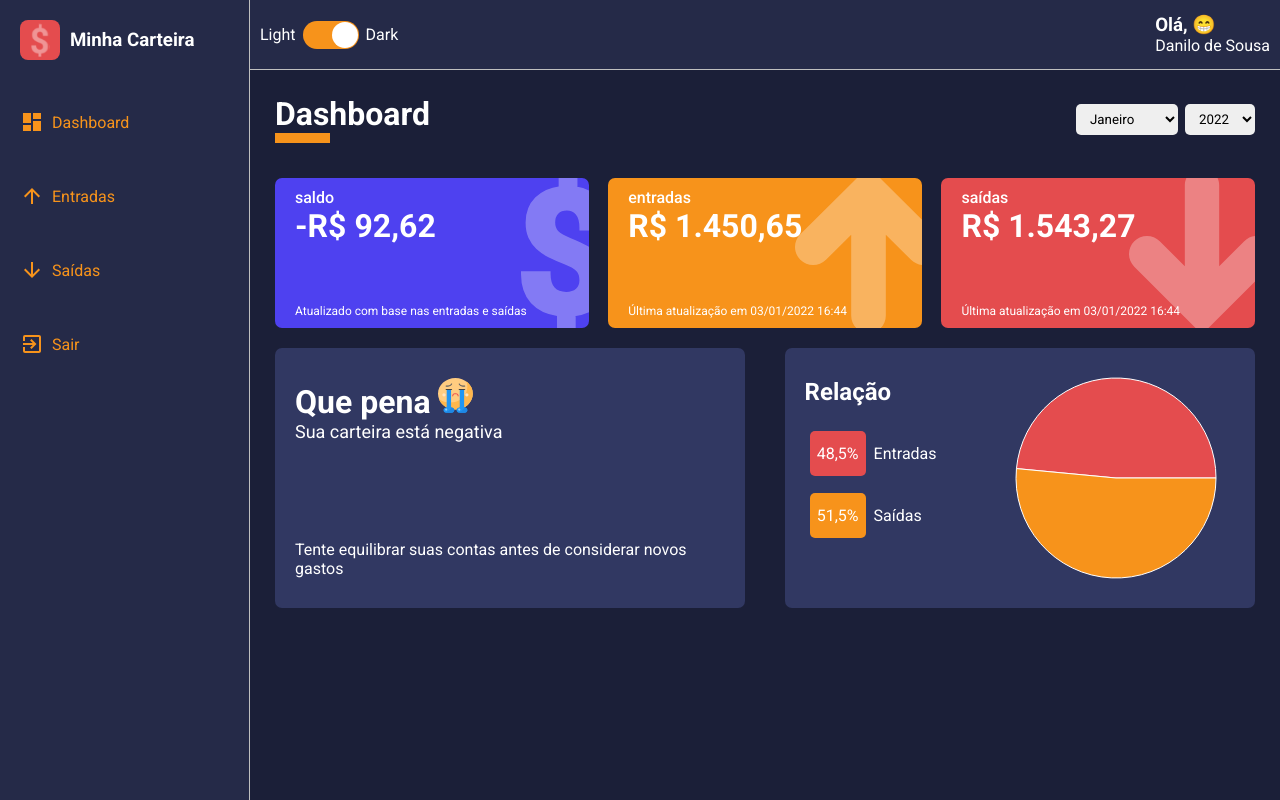
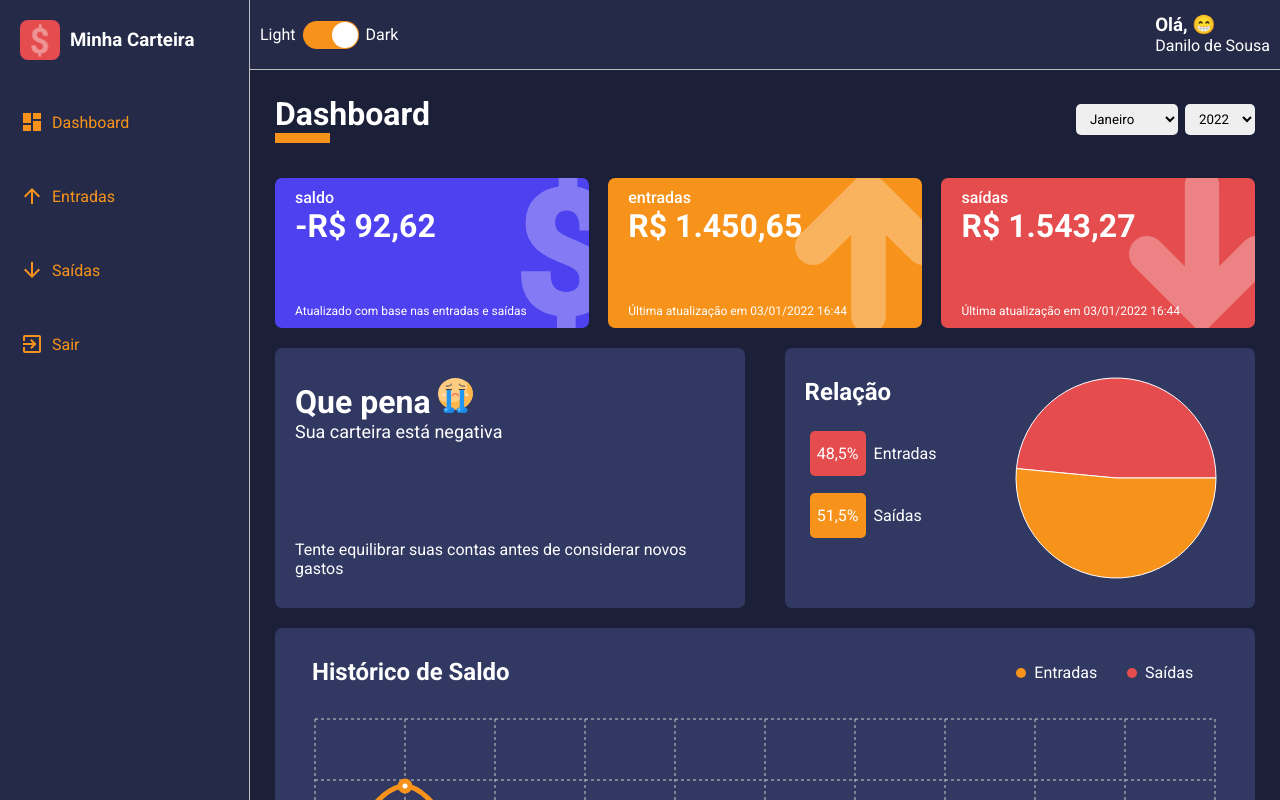
Before and after one commit to dansousa09/balance-dashboard, a React (Create React App) app: page /dashboard in a window 1280 px wide. Built offline with nearby package versions, Linux system fonts and the light colour scheme.

Commit message:
feat(dashboard): add History Graphic
History Graphic shows a linear chart of balance entries and outputs, working dinamically

```diff
--- /dev/null
+++ b/src/components/HistoryBox/index.tsx
@@ -0,0 +1,46 @@
+import React from 'react';
+import { ResponsiveContainer, LineChart, Line, XAxis, CartesianGrid, Tooltip } from 'recharts';
+import * as C from './styles';
+
+interface IHistoryBoxProps {
+    data: {
+        month: string,
+        amountEntry: number,
+        amountOutput: number,
+    }[];
+    lineColorEntry: string;
+    lineColorOutput: string;
+}
+
+const HistoryBox: React.FC<IHistoryBoxProps> = ({ data, lineColorEntry, lineColorOutput }) => (
+    <C.Container>
+        <C.Header>
+            <h2>Histórico de Saldo</h2>
+            <C.LegendContainer>
+                <C.Legend color={lineColorEntry}>
+                    <div></div>
+                    <span>Entradas</span>
+                </C.Legend>
+
+                <C.Legend color={lineColorOutput}>
+                    <div></div>
+                    <span>Saídas</span>
+                </C.Legend>
+            </C.LegendContainer>
+        </C.Header>
+        <C.ChartContainer>
+            <ResponsiveContainer>
+                <LineChart data={data} margin={{ top: 5, right: 20, left: 20, bottom: 5 }}>
+                    <CartesianGrid strokeDasharray="3 3" stroke="#cecece" />
+                    <XAxis dataKey="month" stroke="#cecece" />
+                    <Tooltip />
+                    <Line type="monotone" dataKey="amountEntry" name="Entradas" stroke={lineColorEntry} strokeWidth={5} dot={{ r: 5 }} activeDot={{ r: 8 }} />
+                    <Line type="monotone" dataKey="amountOutput" name="Saídas" stroke={lineColorOutput} strokeWidth={5} dot={{ r: 5 }} activeDot={{ r: 8 }} />
+                </LineChart>
+            </ResponsiveContainer>
+        </C.ChartContainer>
+    </C.Container>
+);
+
+
+export default HistoryBox;
--- /dev/null
+++ b/src/components/HistoryBox/styles.ts
@@ -0,0 +1,63 @@
+import styled from "styled-components";
+
+interface ILegendProps {
+  color: string;
+}
+
+export const Container = styled.div`
+  width: 100%;
+  height: 400px;
+  display: flex;
+  flex-direction: column;
+  padding: 30px 20px;
+  margin: 10px 0;
+  border-radius: 7px;
+  background-color: ${(props) => props.theme.colors.tertiary};
+  color: ${(props) => props.theme.colors.white};
+`;
+
+export const ChartContainer = styled.div`
+  flex: 1;
+  height: 260px;
+`;
+
+export const Header = styled.header`
+  width: 100%;
+  display: flex;
+  justify-content: space-between;
+
+  margin-bottom: 20px;
+  padding: 0 17px;
+  > h2 {
+  }
+`;
+
+export const LegendContainer = styled.ul`
+  list-style: none;
+  min-width: 25%;
+  display: flex;
+  justify-content: space-evenly;
+`;
+
+export const Legend = styled.li<ILegendProps>`
+  display: flex;
+  align-items: center;
+  padding: 5px;
+  margin-bottom: 7px;
+
+  > div {
+    background-color: ${(props) => props.color};
+    width: 10px;
+    height: 10px;
+    border-radius: 5px;
+    font-style: 18px;
+    line-height: 18px;
+    display: flex;
+    justify-content: center;
+    align-items: center;
+  }
+
+  > span {
+    margin-left: 8px;
+  }
+`;
--- a/src/components/PieGraphic/index.tsx
+++ b/src/components/PieGraphic/index.tsx
@@ -1,6 +1,6 @@
 import React from 'react';
 import CountUp from 'react-countup';
-import { ResponsiveContainer, PieChart, Pie, Cell } from 'recharts';
+import { ResponsiveContainer, PieChart, Pie, Cell, Tooltip } from 'recharts';
 
 import * as C from './styles';
 
@@ -42,6 +42,7 @@ const PieGraphic: React.FC<IPieGraphicProps> = ({ data }) => (
                             ))
                         }
                     </Pie>
+                    <Tooltip />
                 </PieChart>
             </ResponsiveContainer>
         </C.RightSide>
--- a/src/pages/dashboard/index.tsx
+++ b/src/pages/dashboard/index.tsx
@@ -6,6 +6,8 @@ import ContentHeader from "../../components/ContentHeader";
 import SelectInput from "../../components/SelectInput";
 import WalletBox from "../../components/WalletBox";
 import MessageBox from "../../components/MessageBox";
+import PieGraphic from "../../components/PieGraphic";
+import HistoryBox from "../../components/HistoryBox";
 
 import expenses from "../../repositories/expenses";
 import gains from "../../repositories/gains";
@@ -15,7 +17,6 @@ import sadImg from '../../assets/sad.svg';
 
 import currentDate from "../../utils/currentDate";
 import listOfMonths from '../../utils/months';
-import PieGraphic from "../../components/PieGraphic";
 
 
 const Dashboard: React.FC = () => {
@@ -145,8 +146,57 @@ const Dashboard: React.FC = () => {
     return data;
 
 
-  // eslint-disable-next-line react-hooks/exhaustive-deps
+    // eslint-disable-next-line react-hooks/exhaustive-deps
   }, [totalBalance])
+
+  const historyData = useMemo(() => {
+    return listOfMonths
+      .map((_, index) => {
+
+        let amountEntry = 0;
+        gains.forEach((item) => {
+          const date = new Date(item.date);
+          const month = date.getMonth();
+          const year = date.getFullYear();
+
+          if (month === index && year === yearSelected) {
+            try {
+              amountEntry += +item.amount
+            } catch (error) {
+              console.log(error)
+            }
+          }
+        });
+        let amountOutput = 0;
+        expenses.forEach((item) => {
+          const date = new Date(item.date);
+          const month = date.getMonth();
+          const year = date.getFullYear();
+
+          if (month === index && year === yearSelected) {
+            try {
+              amountOutput += +item.amount
+            } catch (error) {
+              console.log(error)
+            }
+          }
+        });
+
+        return {
+          monthNumber: index,
+          month: listOfMonths[index].substring(0, 3),
+          amountEntry: +amountEntry.toFixed(2),
+          amountOutput: +amountOutput.toFixed(2),
+        }
+
+      })
+      .filter(item => {
+        const currentMonth = new Date('2022-11-01').getMonth(); //Mostrando até outubro apenas
+        const currentYear = new Date().getFullYear();
+
+        return (yearSelected === currentYear && item.monthNumber <= currentMonth) || (yearSelected < currentYear)
+      })
+  }, [yearSelected])
 
 
   const handleSelectedDate = {
@@ -182,6 +232,7 @@ const Dashboard: React.FC = () => {
         <WalletBox title="saídas" amount={balance.totalExpenses} footerLabel={`Última atualização em ${currentDate()}`} icon="arrowDown" color="#e44c4e" />
         <MessageBox title={message.title} description={message.description} footerText={message.footerText} icon={message.icon} />
         <PieGraphic data={relationExpensesVsGains} />
+        <HistoryBox data={historyData} lineColorEntry="#f7931b" lineColorOutput="#e44c4e" />
       </C.Content>
     </C.Container>
   );
--- a/src/repositories/expenses.ts
+++ b/src/repositories/expenses.ts
@@ -342,6 +342,13 @@ const expenses = [
     frequency: "eventual",
     date: "2022-07-19",
   },
+  {
+    description: "Pizza",
+    amount: "60.00",
+    type: "saída",
+    frequency: "eventual",
+    date: "2021-07-19",
+  },
 ];
 
 export default expenses;
```
